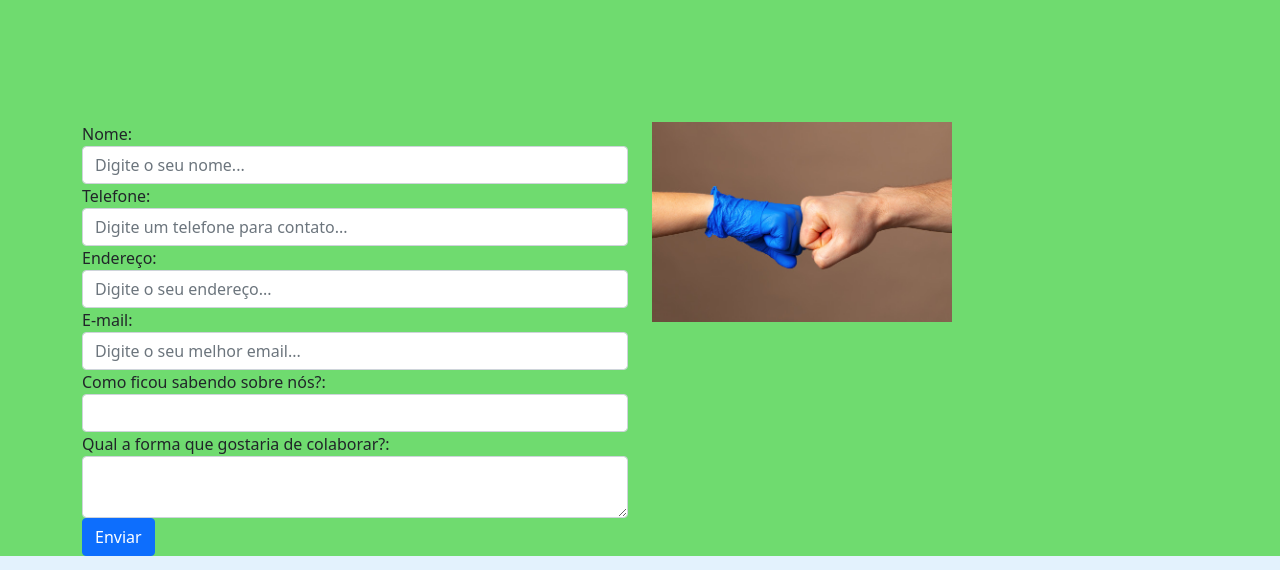
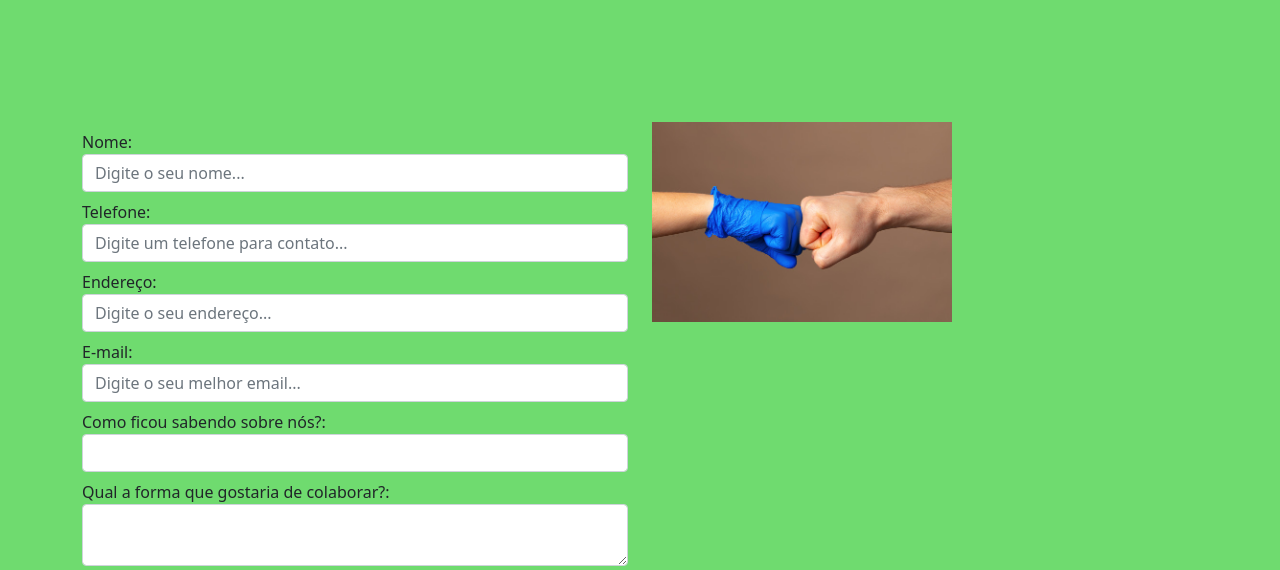
Before and after one commit to maydoug/teatech_frontend, a plain HTML site: page colaborador.html in a window 1280 px wide. Shown: the part 184-754 px from the top of the page. Drawn offline with nearby package versions, Linux system fonts and the light colour scheme.

Commit message:
ajuste nos forms e botoes, padronizacao

```diff
--- a/colaborador.html
+++ b/colaborador.html
@@ -67,32 +67,32 @@
         <div class="container">
         <div class="row">
           <div class="col-12 col-sm-6">
-        <div class="form-group">
+        <div class="form-group mt-2">
           <label for="nome">Nome:</label>
           <input class="form-control" type="text" name="nome" id="nome" placeholder="Digite o seu nome..."></input>
           </div>
-        <div class="form-group">
+        <div class="form-group mt-2">
           <label for="telefone">Telefone:</label>
           <input class="form-control" type="text" name="telefone" id="telefone" placeholder="Digite um telefone para contato..."></input>
           </div>
-         <div class="form group">
+         <div class="form group mt-2">
           <label for="endereço">Endereço:</label>
           <input class="form-control" type="text" name="endereco" id="endereco" placeholder="Digite o seu endereço..."></input>
           </div>
-        <div class="form-group">
+        <div class="form-group mt-2">
           <label for="email">E-mail:</label>
           <input class="form-control" type="text" name="email" id="email" placeholder="Digite o seu melhor email..."></input>
           </div>
-          <div class="form-group">
+          <div class="form-group mt-2">
             <label for="atuacao">Como ficou sabendo sobre nós?:</label>
             <input class="form-control" type="text" name="atuacao" id="atuacao" placeholder=""></input>
             </div>
-        <div class="form-group">
+        <div class="form-group mt-2">
           <label for="especializacao">Qual a forma que gostaria de colaborar?:</label>
           <textarea class="form-control" name="especializacao" id="especializacao" placeholder=""></textarea>
         </div>
-        <div class="form-group">
-          <button type="submit" class="btn btn-primary" >Enviar</button>
+        <div class="form-group mt-2">
+          <button type="submit" class="btn btn-primary w-100" >Enviar</button>
         </div>
       </div>
         <div class="col-12 col-sm-6">
```
Also changed, not shown: paciente.html (+1 -1 lines).
